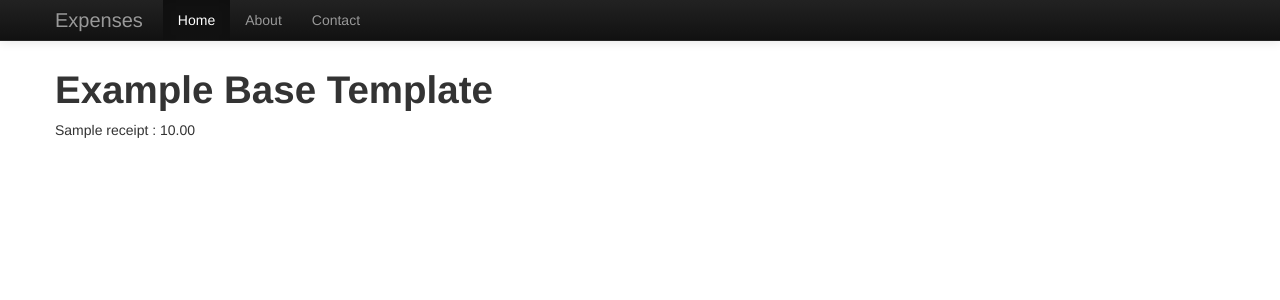
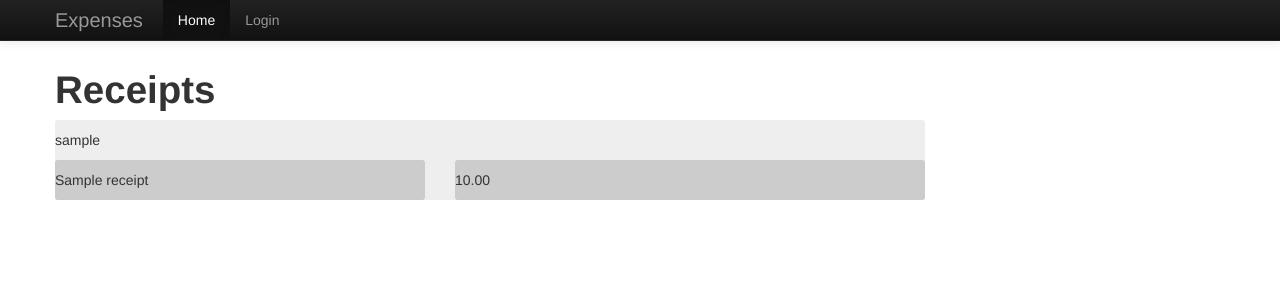
Before and after one commit to melbic/expenses, a Django app: page /receipts/ in a window 1280 px wide. Shown: the top 300 px of the page. Run offline with Django 3.2, Linux system fonts and the light colour scheme; tables that the repository leaves empty hold one stand-in row (values such as "Sample post"); some libraries are stand-ins or nearby versions.

Commit message:
different stuff

```diff
--- a/Expenses/settings.py
+++ b/Expenses/settings.py
@@ -139,6 +139,7 @@ DJANGO_APPS = (
 THIRD_PARTY_APPS = (
     # Database migration helpers:
     'south',
+    'widget_tweaks',
 )
 
 # Apps specific for this project go here.
@@ -206,3 +207,6 @@ if DEBUG:
     DEBUG_TOOLBAR_CONFIG = {
         'INTERCEPT_REDIRECTS': False,
         }
+
+LOGIN_URL = "/login"
+LOGIN_REDIRECT_URL = "/receipts"
--- a/Expenses/urls.py
+++ b/Expenses/urls.py
@@ -2,6 +2,7 @@ from django.conf.urls import patterns, include, url
 
 # Uncomment the next two lines to enable the admin:
 from django.contrib import admin
+from django.views.generic import RedirectView
 admin.autodiscover()
 
 urlpatterns = patterns('',
@@ -13,6 +14,27 @@ urlpatterns = patterns('',
     # url(r'^admin/doc/', include('django.contrib.admindocs.urls')),
 
     # Uncomment the next line to enable the admin:
-     url(r'^admin/', include(admin.site.urls)),
-     url(r'^receipts/', include('receipts.urls')),
+     url(r'^$',
+         RedirectView.as_view(url='/receipts'),
+         name='go_to_receipts'
+     ),
+     url(r'^admin/',
+         include(admin.site.urls)
+     ),
+     url(r'^receipts/',
+         include('receipts.urls'), name='receipts'
+     ),
+
+     url(
+         r'^login/$',
+         'django.contrib.auth.views.login',
+         {'template_name': 'login.html'},
+         name="login",
+
+     ),
+     url(
+         r'^logout',
+         'Expenses.views.logout_view',
+         name="logout"
+     ),
 )
--- /dev/null
+++ b/receipts/forms.py
@@ -0,0 +1,11 @@
+from django.contrib.auth.models import User
+from django.forms import ModelForm
+from receipts.models import Receipt
+from django import forms
+__author__ = 'dreiMac'
+
+
+class ReceiptForm(ModelForm):
+    class Meta:
+        model = Receipt
+        exclude = ('user',)
--- a/receipts/models.py
+++ b/receipts/models.py
@@ -8,20 +8,22 @@ class Receipt(models.Model):
     """
     A receipt
     """
+    number = models.PositiveIntegerField(editable=False)
     user = models.ForeignKey(User)
+    title = models.CharField(max_length=50, null=False)
     description = models.CharField(max_length=255)
-    title = models.CharField(max_length=50, null=False)
-    number = models.IntegerField()
-    slug = models.SlugField()
     amount_chf = models.DecimalField('Cost in CHF', max_digits=6, decimal_places=2)
+
+    def save(self, *args, **kwargs):
+        self.number = self.user.receipt_set.count()+1
+        super(Receipt, self).save(args, kwargs)
+
+    def number_of_receipts(self):
+        return self.user.receipt_set.count()
 
     def __unicode__(self):
         return smart_text(self.title)
 
     @models.permalink
     def get_absolute_url(self):
-        return ('detail', (), {"slug": self.slug})
-
-# class ReceiptForm(ModelForm):
-#     class Meta:
-#         model = Receipt
+        return ('detail', (), {"pk": self.pk})
--- a/receipts/urls.py
+++ b/receipts/urls.py
@@ -12,12 +12,12 @@ urlpatterns = patterns('',
         name='create'
     ),
     url(
-        regex=r'^(?P<slug>\w+)/$',
+        regex=r'^(?P<pk>\d+)/$',
         view=ReceiptDetailView.as_view(),
         name='detail'
     ),
     url(
-        regex=r'^(?P<pk>\w+)/update/$',
+        regex=r'^(?P<pk>\d+)/update/$',
         view=ReceiptUpdateView.as_view(),
         name='update'
     ),
--- a/receipts/views.py
+++ b/receipts/views.py
@@ -1,7 +1,11 @@
+from django.contrib.auth.models import User
+from django.core.exceptions import PermissionDenied
 from django.views.generic import DetailView, ListView, CreateView, UpdateView
 from django.contrib import messages
+from braces.views import LoginRequiredMixin
+from receipts.forms import ReceiptForm
+from receipts.models import Receipt
 
-from receipts.models import Receipt
 
 class ReceiptActionMixin(object):
 
@@ -10,19 +14,48 @@ class ReceiptActionMixin(object):
         messages.info(self.request, msg)
         return super(ReceiptActionMixin, self).form_valid(form)
 
-class ReceiptDetailView(DetailView):
+class ReceiptUserAccessMixin(object):
+    """
+    Tests if logged in User is allowed to see the called view
+    """
+
+    def dispatch(self, request, *args, **kwargs):
+        receipt_user = Receipt.objects.get(id=self.kwargs["pk"]).user
+        if request.user != receipt_user:
+            raise PermissionDenied
+        return super(ReceiptUserAccessMixin, self).dispatch(request,
+                                                             *args, **kwargs)
+
+
+class ReceiptDetailView(LoginRequiredMixin, ReceiptUserAccessMixin, DetailView):
     model = Receipt
 
-# class ReceiptResultsView(ReceiptDetailView):
-#     template_name = 'receipts/results.html'
 
 class ReceiptListView(ListView):
     model = Receipt
 
-class ReceiptCreateView(ReceiptActionMixin, CreateView):
+    def get_context_data(self, **kwargs):
+        context = super(ReceiptListView, self).get_context_data(**kwargs)
+        context['users'] = User.objects.all()
+        return context
+
+
+class ReceiptCreateView(LoginRequiredMixin, ReceiptUserAccessMixin, ReceiptActionMixin, CreateView):
+
+    form_class = ReceiptForm
     model = Receipt
     action = 'created'
 
-class ReceiptUpdateView(ReceiptActionMixin, UpdateView):
+    def form_valid(self, form):
+        receipt = form.save(commit=False)
+        receipt.user = self.request.user
+        return super(ReceiptCreateView, self).form_valid(form)
+
+    def get_initial(self):
+        return {'user': self.request.user}
+
+
+class ReceiptUpdateView(LoginRequiredMixin, ReceiptUserAccessMixin, ReceiptActionMixin, UpdateView):
+    form_class = ReceiptForm
     model = Receipt
     action = 'updated'
--- a/requirements.txt
+++ b/requirements.txt
@@ -5,3 +5,5 @@ django-jenkins==0.14.0
 django-debug-toolbar==0.9.4
 pep8==1.4.5
 pyflakes==0.6.1
+django-braces==1.0.0
+django-widget_tweaks=1.1.2
--- a/static/css/project.css
+++ b/static/css/project.css
@@ -1 +1,29 @@
-/*! project specific CSS goes here. */
+.show-grid {
+    margin-top: 10px;
+    margin-bottom: 20px;
+}
+.show-grid [class*="span"] {
+    background-color: #eee;
+    text-align: left;
+    -webkit-border-radius: 3px;
+    -moz-border-radius: 3px;
+    border-radius: 3px;
+    min-height: 40px;
+    line-height: 40px;
+}
+.show-grid [class*="span"]:hover {
+    background-color: #ddd;
+}
+.show-grid .show-grid {
+    margin-top: 0;
+    margin-bottom: 0;
+}
+.show-grid .show-grid [class*="span"] {
+    margin-top: 5px;
+}
+.show-grid [class*="span"] [class*="span"] {
+    background-color: #ccc;
+}
+.show-grid [class*="span"] [class*="span"] [class*="span"] {
+    background-color: #999;
+}
--- a/templates/Expenses_base.html
+++ b/templates/Expenses_base.html
@@ -43,8 +43,12 @@
           <div class="nav-collapse collapse">
             <ul class="nav">
               <li class="active"><a href="#">Home</a></li>
-              <li><a href="#about">About</a></li>
-              <li><a href="#contact">Contact</a></li>
+                {% if user.is_authenticated  %}
+                    <li><a href="/logout">Logout</a></li>
+                {% else %}
+                    <li><a href="/login">Login</a></li>
+                {% endif %}
+
             </ul>
           </div><!--/.nav-collapse -->
         </div>
@@ -71,5 +75,7 @@
     <script src="{{ STATIC_URL }}js/project.js"></script>
 
     {% block extra_js %}{% endblock extra_js %}
+
+    <script>document.write('<script src="http://' + (location.host || 'localhost').split(':')[0] + ':35729/livereload.js?snipver=1"></' + 'script>')</script>
   </body>
 </html>
--- a/templates/receipts/receipt_detail.html
+++ b/templates/receipts/receipt_detail.html
@@ -15,5 +15,6 @@
 
 {% block content %}
     <p>{{ receipt.title }}</p>
-        <p>{{ receipt.amount_chf }}</p>
+     <p>{{ receipt.amount_chf }}</p>
+    <p> User {{ receipt.user }} has {{ receipt.number_of_receipts }} receipts</p>
 {% endblock %}
--- a/templates/receipts/receipt_form.html
+++ b/templates/receipts/receipt_form.html
@@ -4,6 +4,7 @@
 <form method="post" action="">
     {% csrf_token %}
     {{ form.as_p }}
+    {{ form.user }}
     <input type="submit" value="save" />
 </form>
 </div>
--- a/templates/receipts/receipt_list.html
+++ b/templates/receipts/receipt_list.html
@@ -1,9 +1,20 @@
 {% extends "Expenses_base.html" %}
 
-{% block title %} Listing Receipts {% endblock %}
+{% block page_title %} Receipts {% endblock %}
+{% block content %}
+    <div class="row show-grid">
 
-{% block content %}
-    {% for receipt in object_list %}
-        <p>{{ receipt.title }} : {{ receipt.amount_chf }}</p>
+    {%  for user in users %}
+        <div class="span9">
+    {{ user }}
+
+    {% for receipt in user.receipt_set.all %}
+    <div class="row">
+        <div class="span4" href={{ receipt.id }}>{{ receipt.title }}</div>
+        <div class="span5">{{ receipt.amount_chf }}</div>
+    </div>
     {% endfor %}
+        </div>
+    {% endfor %}
+    </div>
 {% endblock %}
```
Also changed, not shown: Expenses/views.py (added, +8 -0 lines), receipts/tests.py (+22 -0 lines), templates/login.html (added, +63 -0 lines).
